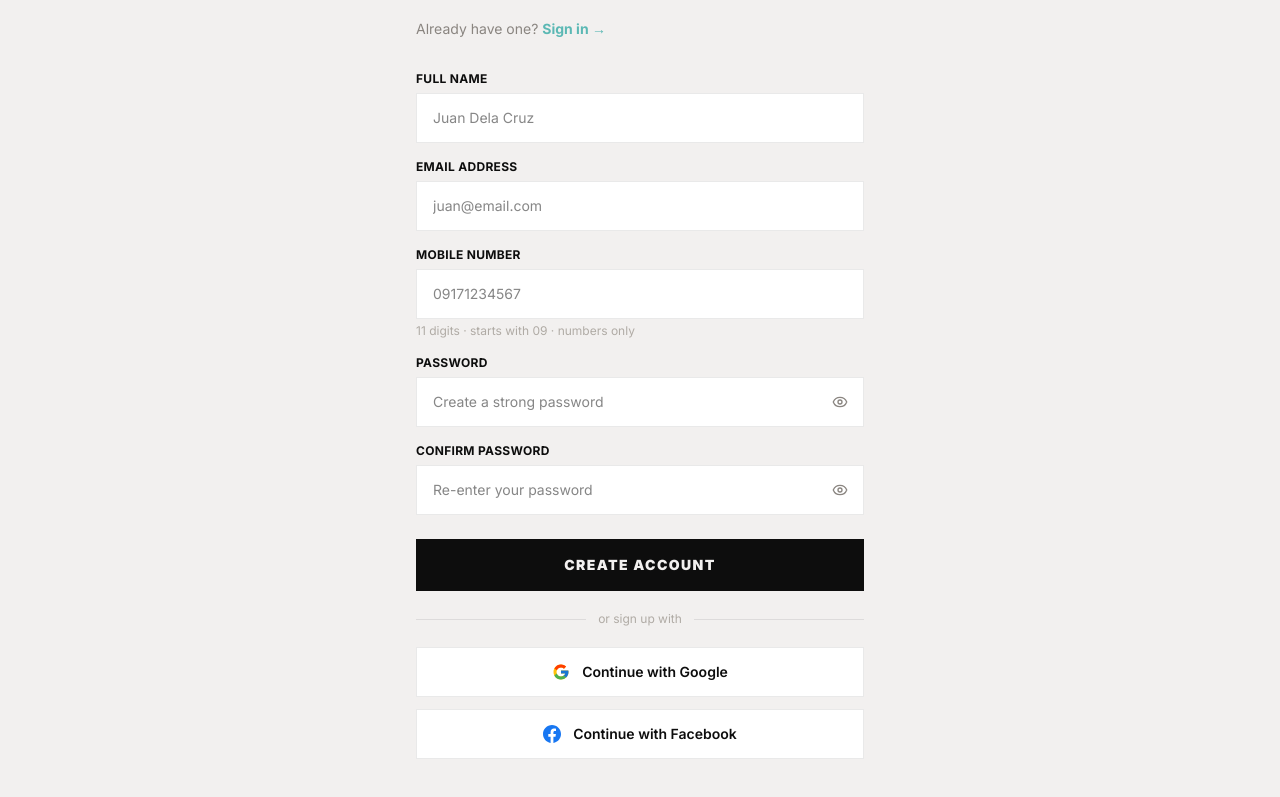
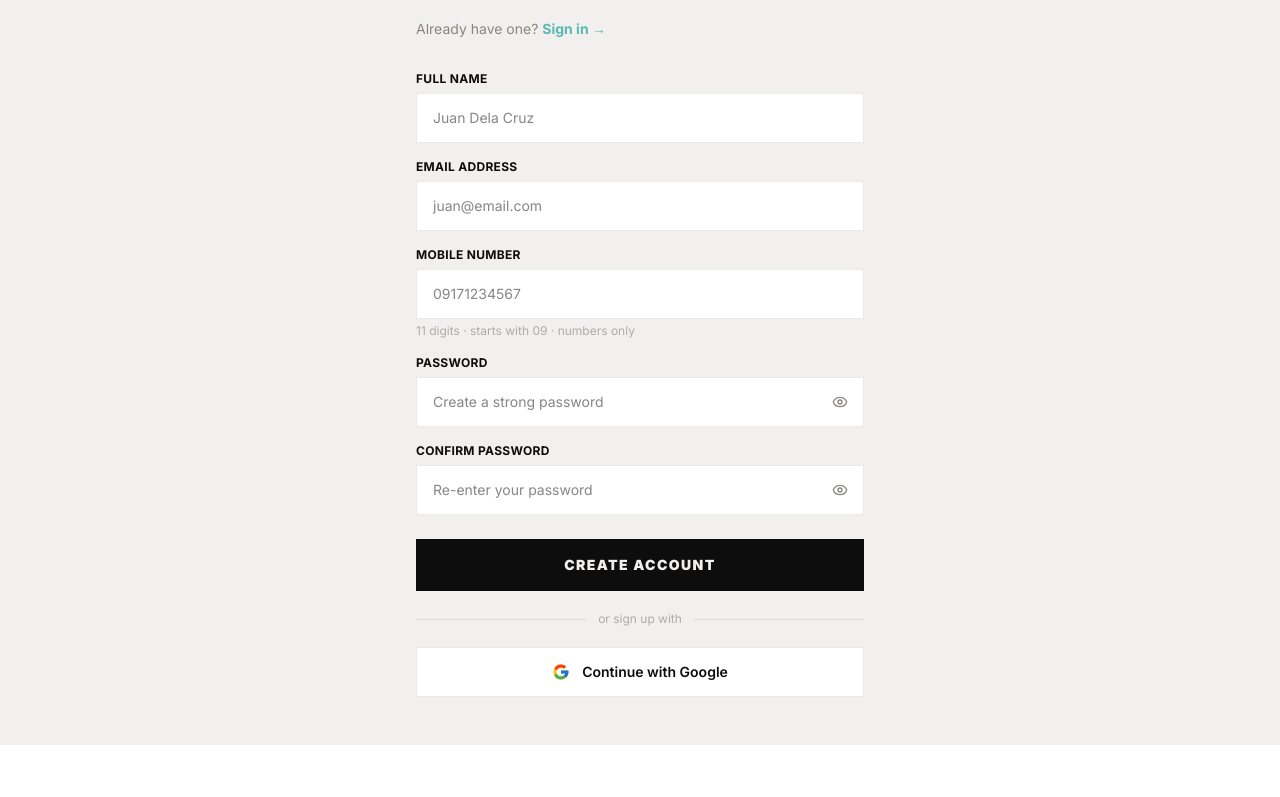
Before and after one commit to sneakndripph/sneakndrip, a Next.js app: page /register in a window 1280 px wide. Shown: the part 249-1046 px from the top of the page. After the commit the page ends 994 px from the top, so only its background shows below. Built offline with nearby package versions, Linux system fonts and the light colour scheme; a web font is replaced by a local one.

Commit message:
Register: remove Facebook, block duplicate emails, fix Google+manual conflict detection

```diff
--- a/src/app/(auth)/register/page.tsx
+++ b/src/app/(auth)/register/page.tsx
@@ -66,10 +66,10 @@ export default function RegisterPage() {
     return "";
   }
 
-  async function handleSocialLogin(provider: "google" | "facebook") {
+  async function handleGoogleLogin() {
     const supabase = createClient();
     await supabase.auth.signInWithOAuth({
-      provider,
+      provider: "google",
       options: { redirectTo: `${window.location.origin}/auth/callback` },
     });
   }
@@ -83,16 +83,29 @@ export default function RegisterPage() {
     setError("");
     setLoading(true);
     const supabase = createClient();
-    const { error: authError } = await supabase.auth.signUp({
+    const { data: signUpData, error: authError } = await supabase.auth.signUp({
       email: form.email.trim(),
       password: form.password,
       options: {
-        data: { full_name: form.name.trim(), mobile: form.mobile.replace(/\s/g, "") },
+        data: { full_name: form.name.trim(), mobile: form.mobile },
         emailRedirectTo: `${window.location.origin}/auth/callback`,
       },
     });
     if (authError) {
-      setError(authError.message);
+      // Surface a friendly message for the most common errors
+      if (authError.message.toLowerCase().includes("already registered") ||
+          authError.message.toLowerCase().includes("already been registered")) {
+        setError("This email is already registered. Sign in instead, or use a different email.");
+      } else {
+        setError(authError.message);
+      }
+      setLoading(false);
+      return;
+    }
+    // Supabase returns success even for duplicate unconfirmed emails —
+    // detect it by checking if the user has an identity (new accounts do, dupes don't)
+    if (signUpData.user && signUpData.user.identities?.length === 0) {
+      setError("This email is already registered. Sign in instead, or use a different email.");
       setLoading(false);
       return;
     }
@@ -329,18 +342,12 @@ export default function RegisterPage() {
           <div className="flex-1 h-px" style={{ background: BRAND.border }} />
         </div>
 
-        <div className="space-y-3">
-          <button onClick={() => handleSocialLogin("google")}
+        <div>
+          <button onClick={handleGoogleLogin}
             className="w-full flex items-center justify-center gap-3 py-3.5 text-sm font-semibold transition-opacity hover:opacity-80"
             style={{ border: `1.5px solid ${BRAND.border}`, color: BRAND.black, background: BRAND.card }}>
             <svg width="18" height="18" viewBox="0 0 48 48"><path fill="#FFC107" d="M43.611 20.083H42V20H24v8h11.303c-1.649 4.657-6.08 8-11.303 8-6.627 0-12-5.373-12-12s5.373-12 12-12c3.059 0 5.842 1.154 7.961 3.039l5.657-5.657C34.046 6.053 29.268 4 24 4 12.955 4 4 12.955 4 24s8.955 20 20 20 20-8.955 20-20c0-1.341-.138-2.65-.389-3.917z" /><path fill="#FF3D00" d="m6.306 14.691 6.571 4.819C14.655 15.108 18.961 12 24 12c3.059 0 5.842 1.154 7.961 3.039l5.657-5.657C34.046 6.053 29.268 4 24 4 16.318 4 9.656 8.337 6.306 14.691z" /><path fill="#4CAF50" d="M24 44c5.166 0 9.86-1.977 13.409-5.192l-6.19-5.238A11.91 11.91 0 0 1 24 36c-5.202 0-9.619-3.317-11.283-7.946l-6.522 5.025C9.505 39.556 16.227 44 24 44z" /><path fill="#1976D2" d="M43.611 20.083H42V20H24v8h11.303a12.04 12.04 0 0 1-4.087 5.571l.003-.002 6.19 5.238C36.971 39.205 44 34 44 24c0-1.341-.138-2.65-.389-3.917z" /></svg>
             Continue with Google
-          </button>
-          <button onClick={() => handleSocialLogin("facebook")}
-            className="w-full flex items-center justify-center gap-3 py-3.5 text-sm font-semibold transition-opacity hover:opacity-80"
-            style={{ border: `1.5px solid ${BRAND.border}`, color: BRAND.black, background: BRAND.card }}>
-            <svg width="18" height="18" viewBox="0 0 24 24" fill="#1877F2"><path d="M24 12.073c0-6.627-5.373-12-12-12s-12 5.373-12 12c0 5.99 4.388 10.954 10.125 11.854v-8.385H7.078v-3.47h3.047V9.43c0-3.007 1.792-4.669 4.533-4.669 1.312 0 2.686.235 2.686.235v2.953H15.83c-1.491 0-1.956.925-1.956 1.874v2.25h3.328l-.532 3.47h-2.796v8.385C19.612 23.027 24 18.062 24 12.073z" /></svg>
-            Continue with Facebook
           </button>
         </div>
       </div>
```
